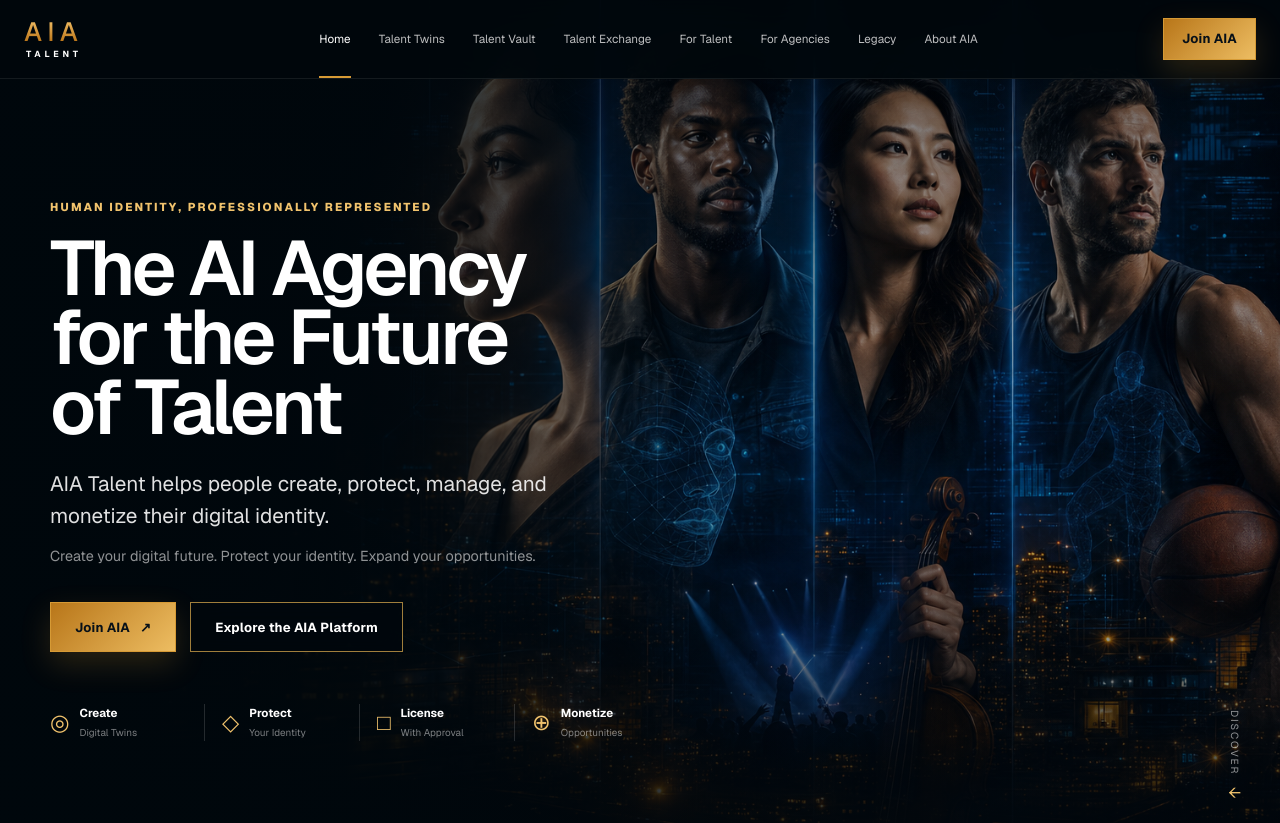
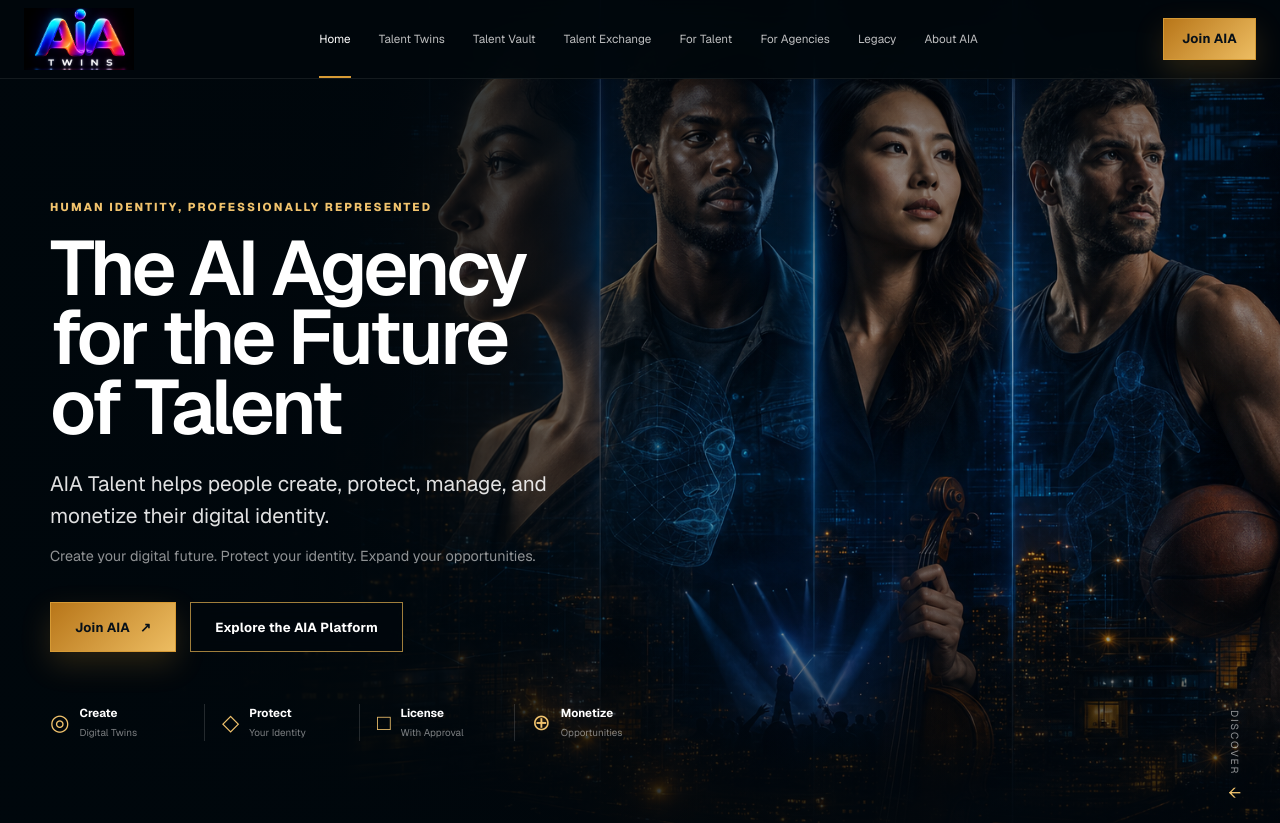
Before and after one commit to ronvigil-design/aia-main, a Next.js app: page / in a window 1280 px wide. Shown: the top 823 px of the page. Built offline with nearby package versions, Linux system fonts and the light colour scheme.

Commit message:
Replace header logo with AIA Twins artwork

```diff
--- a/app/globals.css
+++ b/app/globals.css
@@ -208,6 +208,22 @@
   font-weight: 650;
   letter-spacing: 0.44em;
   text-transform: uppercase;
+}
+
+.header-brand {
+  display: block;
+  width: 110px;
+  height: 62px;
+  flex: 0 0 110px;
+  overflow: hidden;
+}
+
+.header-brand img {
+  display: block;
+  width: 100%;
+  height: 100%;
+  object-fit: cover;
+  object-position: center 49%;
 }
 
 .desktop-nav {
--- a/app/page.tsx
+++ b/app/page.tsx
@@ -92,11 +92,24 @@
   );
 }
 
+function HeaderBrand() {
+  return (
+    <a className="header-brand" href="#top" aria-label="AIA Twins home">
+      <img
+        src="/aia-twins-header-logo.png"
+        alt=""
+        width="1250"
+        height="1250"
+      />
+    </a>
+  );
+}
+
 function Header() {
   return (
     <header className="site-header">
       <div className="nav-shell">
-        <Brand />
+        <HeaderBrand />
         <nav className="desktop-nav" aria-label="Main navigation">
           {navItems.map(([label, href], index) => (
             <a
```
Also changed, not shown: public/aia-twins-header-logo.png (added).
